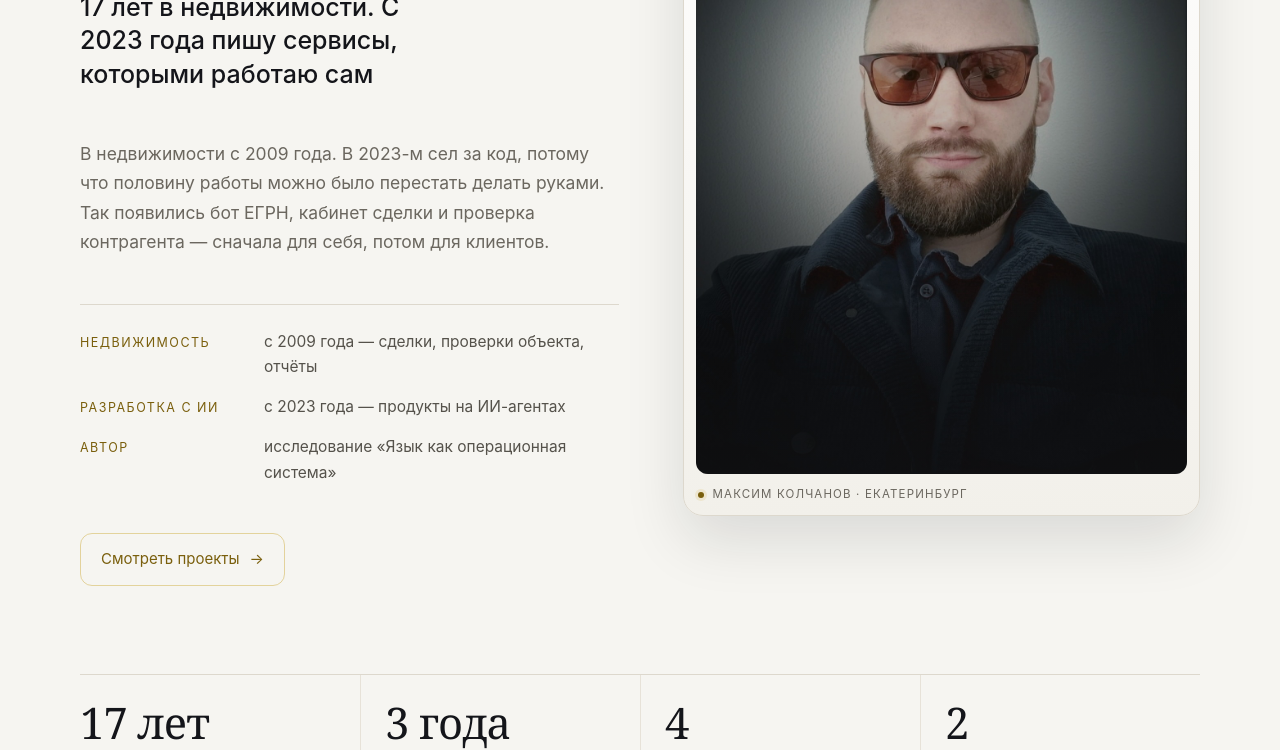
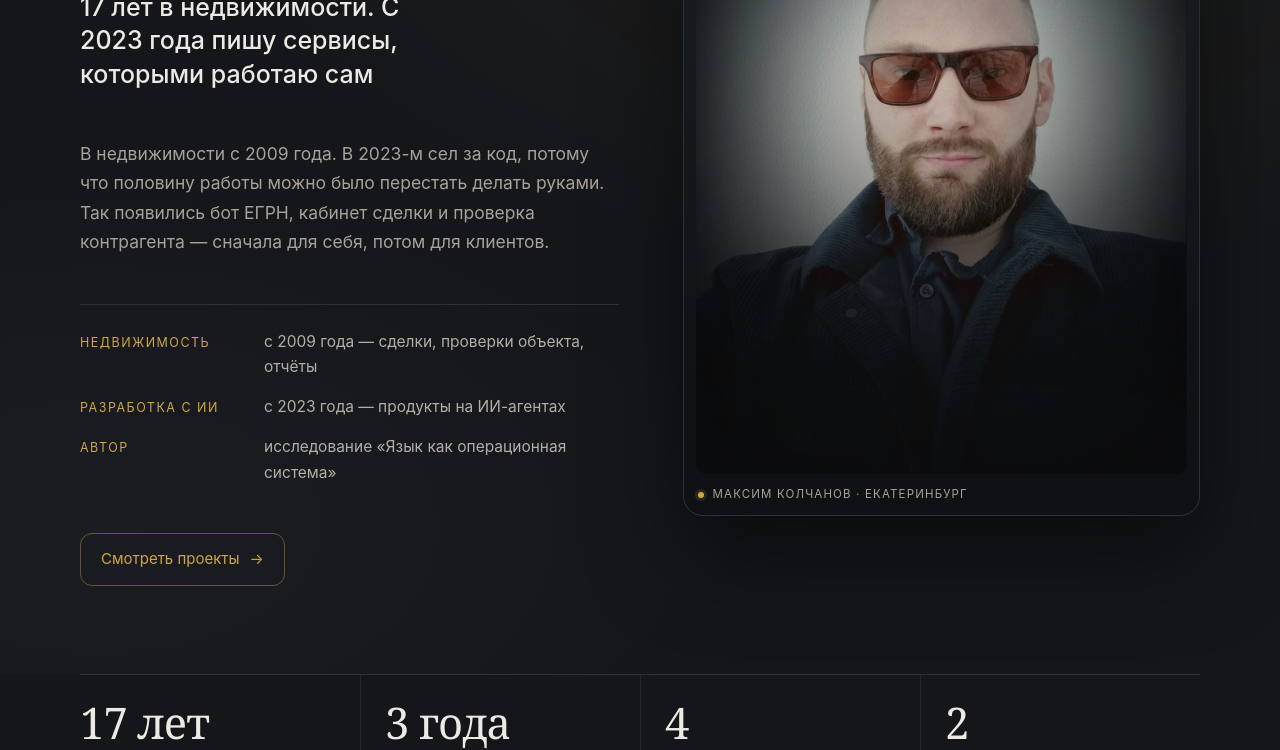
Before and after one commit to Maksim-Kolchanov/maksim-kolchanov.github.io, a plain HTML site: page index.html in a window 1280 px wide. Shown: the part 435-1185 px from the top of the page. Drawn offline with Linux system fonts and the light colour scheme.

Commit message:
Тёмная тема: графит вместо чёрного, единая палитра, виньетка и паспарту под портрет

```diff
--- a/assets/style.css
+++ b/assets/style.css
@@ -10,17 +10,19 @@
    ------------------------------------------------------------------ */
 
 :root {
-  /* палитра: один акцент, три уровня серого */
-  --bg: #0a0b0d;
-  --surface: #101215;
-  --surface-2: #16181c;
-  --line: #23262c;
-  --line-soft: #1b1e22;
-  --text: #ecebe6;
-  --text-2: #d7d4cc;
-  --text-3: #b4b0a6;
-  --muted: #a8a49b;
-  --accent: #c9a227;
+  /* палитра: графит (не чёрный), один тёплый акцент под цвет портрета */
+  color-scheme: dark;
+  --bg: #14161a;
+  --surface: #1a1d22;
+  --surface-2: #21252b;
+  --line: #2c3138;
+  --line-soft: #23272d;
+  --text: #eceae5;
+  --text-2: #d3d0c9;
+  --text-3: #b2afa7;
+  --muted: #a6a29a;
+  --accent: #cfa73c;
+  --accent-soft: rgba(207, 167, 60, 0.14);
 
   /* модульная сетка 8px */
   --s1: 8px;  --s2: 16px; --s3: 24px; --s4: 32px;
@@ -58,7 +60,7 @@ a { color: inherit; text-decoration: none; }
 /* ── верхняя панель: тонкая, не спорит с фигурой ── */
 .topbar {
   position: sticky; top: 0; z-index: 30;
-  background: rgba(10, 11, 13, 0.88);
+  background: rgba(12, 13, 16, 0.88);
   backdrop-filter: blur(20px) saturate(180%);
   -webkit-backdrop-filter: blur(20px) saturate(180%);
   border-bottom: 1px solid var(--line-soft);
@@ -72,7 +74,13 @@ a { color: inherit; text-decoration: none; }
 .topnav a:focus-visible, .hero-jump:focus-visible, .btn:focus-visible { outline: 2px solid var(--accent); outline-offset: 3px; }
 
 /* ── hero: единственная фигура первого экрана ── */
-.hero { padding: var(--s8) 0 var(--s7); }
+.hero {
+  padding: var(--s8) 0 var(--s7);
+  /* свет вокруг фигуры: тёплый ореол под тон лица и холодный под тон фона фото */
+  background:
+    radial-gradient(1150px 620px at 76% 22%, rgba(207, 167, 60, 0.055), transparent 70%),
+    radial-gradient(900px 520px at 8% 86%, rgba(126, 137, 150, 0.055), transparent 72%);
+}
 /* сетка: лицо справа на всю высоту, на телефоне — сразу под именем */
 .hero-grid {
   display: grid;
@@ -124,25 +132,30 @@ h1.name {
 }
 .line-item .text { font-size: 15.5px; color: var(--text-3); }
 
-/* портрет: паспарту, свет вокруг лица, подпись внутри рамки */
+/* портрет: паспарту в тон фона снимка (#0c0d0f), подпись внутри рамки */
 .portrait {
   margin: 0; position: relative;
   padding: 12px 12px 10px;
-  background: linear-gradient(180deg, #141619 0%, #0d0f12 100%);
+  background: linear-gradient(180deg, #191d21 0%, #0e1013 100%);
   border: 1px solid var(--line);
   border-radius: 20px;
-  box-shadow: 0 36px 90px rgba(0, 0, 0, 0.55), inset 0 1px 0 rgba(255, 255, 255, 0.04);
+  box-shadow: 0 36px 90px rgba(0, 0, 0, 0.5), inset 0 1px 0 rgba(255, 255, 255, 0.05);
 }
 .portrait::before {
   content: ""; position: absolute; inset: -10% 0 auto 0; height: 58%;
-  background: radial-gradient(closest-side, rgba(201, 162, 39, 0.15), transparent 72%);
+  background: radial-gradient(closest-side, rgba(207, 167, 60, 0.15), transparent 72%);
   filter: blur(30px); pointer-events: none;
 }
 .portrait-inner { position: relative; border-radius: 12px; overflow: hidden; }
 .portrait-inner img { width: 100%; height: auto; }
+/* виньетка: край снимка темнее своего фона — шва к паспарту не видно */
+.portrait-inner::before {
+  content: ""; position: absolute; inset: 0; pointer-events: none; z-index: 1;
+  box-shadow: inset 0 0 56px rgba(8, 9, 11, 0.55), inset 0 0 120px rgba(8, 9, 11, 0.22);
+}
 .portrait-inner::after {
-  content: ""; position: absolute; inset: 0; pointer-events: none;
-  background: linear-gradient(180deg, rgba(10, 11, 13, 0) 64%, rgba(10, 11, 13, 0.6) 100%);
+  content: ""; position: absolute; inset: 0; pointer-events: none; z-index: 2;
+  background: linear-gradient(180deg, rgba(12, 13, 15, 0) 62%, rgba(12, 13, 15, 0.55) 100%);
 }
 .portrait figcaption {
   display: flex; align-items: center; gap: 9px;
@@ -151,7 +164,7 @@ h1.name {
 }
 .portrait figcaption .dot {
   width: 6px; height: 6px; border-radius: 50%; background: var(--accent);
-  box-shadow: 0 0 0 3px rgba(201, 162, 39, 0.14);
+  box-shadow: 0 0 0 3px rgba(207, 167, 60, 0.14);
 }
 
 /* ── показатели: одна строка, разделители вместо рамок ── */
@@ -172,7 +185,7 @@ h1.name {
 /* ── секции: воздух вместо линий, метка как якорь ── */
 section.block { padding: 88px 0; }
 section.block + section.block { border-top: 1px solid var(--line-soft); }
-#projects { background: linear-gradient(180deg, #0c0e11 0%, #0a0b0d 100%); }
+#projects { background: linear-gradient(180deg, #171a1f 0%, #14161a 100%); }
 
 .section-head { margin-bottom: var(--s4); max-width: 74ch; }
 #projects .section-head { margin-bottom: var(--s3); }
@@ -245,11 +258,11 @@ h2 {
   box-shadow: 0 1px 2px rgba(0, 0, 0, 0.16), 0 10px 30px rgba(0, 0, 0, 0.14);
   transition: border-color .2s var(--ease), transform .2s var(--ease), background .2s var(--ease), box-shadow .2s var(--ease);
 }
-.card:hover { transform: translateY(-3px); background: #14171c; box-shadow: 0 2px 4px rgba(0, 0, 0, 0.2), 0 18px 44px rgba(0, 0, 0, 0.34); }
+.card:hover { transform: translateY(-3px); background: #1e2229; box-shadow: 0 2px 4px rgba(0, 0, 0, 0.2), 0 18px 44px rgba(0, 0, 0, 0.34); }
 .card-top { display: flex; align-items: center; justify-content: space-between; gap: var(--s2); margin-bottom: var(--s2); }
 .kicker {
   font-size: 11px; letter-spacing: 0.12em; text-transform: uppercase; color: var(--accent);
-  background: rgba(201, 162, 39, 0.1); border: 1px solid rgba(201, 162, 39, 0.24);
+  background: rgba(207, 167, 60, 0.1); border: 1px solid rgba(207, 167, 60, 0.24);
   padding: 3px 9px; border-radius: 999px; white-space: nowrap;
 }
 .status { font-size: 13px; color: var(--text-2); text-align: right; font-weight: 500; }
@@ -278,11 +291,11 @@ h2 {
 .hero-jump {
   display: inline-flex; align-items: center; gap: 10px; margin-top: var(--s5);
   font-size: 15px; color: var(--accent);
-  border: 1px solid rgba(201, 162, 39, 0.42); border-radius: var(--radius-sm);
+  border: 1px solid rgba(207, 167, 60, 0.42); border-radius: var(--radius-sm);
   padding: 13px 20px; transition: border-color .18s var(--ease), background .18s var(--ease);
 }
 .hero-jump span { color: var(--accent); transition: transform .16s; }
-.hero-jump:hover { border-color: var(--accent); background: rgba(201, 162, 39, 0.06); }
+.hero-jump:hover { border-color: var(--accent); background: rgba(207, 167, 60, 0.06); }
 .hero-jump:hover span { transform: translateX(3px); }
 .card .more::after { content: "→"; transition: transform .18s ease; }
 .card:hover .more::after { transform: translateX(4px); }
@@ -292,7 +305,7 @@ h2 {
   display: flex; align-items: center; justify-content: space-between; gap: var(--s3);
   margin-top: var(--s3); padding: var(--s3);
   border: 1px solid var(--line); border-radius: 22px;
-  background: radial-gradient(120% 140% at 0% 0%, rgba(201, 162, 39, 0.10), transparent 62%);
+  background: radial-gradient(120% 140% at 0% 0%, rgba(207, 167, 60, 0.10), transparent 62%);
   transition: border-color .18s ease, background .18s ease;
 }
 .invite:hover { border-color: var(--accent); }
@@ -326,12 +339,12 @@ h2 {
 /* ── рабочее место: баннер-кадр ── */
 .workspace { margin: var(--s5) 0 0; position: relative; overflow: hidden; border: 1px solid var(--line); border-radius: var(--radius); }
 .workspace img { width: 100%; height: clamp(190px, 26vw, 320px); object-fit: cover; }
-.workspace::after { content: ""; position: absolute; inset: 0; pointer-events: none; box-shadow: inset 0 0 100px rgba(10, 11, 13, 0.7); }
+.workspace::after { content: ""; position: absolute; inset: 0; pointer-events: none; box-shadow: inset 0 0 100px rgba(12, 13, 16, 0.7); }
 .workspace figcaption {
   position: absolute; left: 0; right: 0; bottom: 0; z-index: 2;
   display: flex; align-items: baseline; gap: 12px;
   padding: 44px var(--s3) var(--s2); font-size: 14px;
-  background: linear-gradient(180deg, transparent, rgba(10, 11, 13, 0.92));
+  background: linear-gradient(180deg, transparent, rgba(12, 13, 16, 0.92));
 }
 .workspace figcaption .fig { font-size: 11px; letter-spacing: 0.18em; text-transform: uppercase; color: var(--accent); white-space: nowrap; }
 
@@ -360,10 +373,10 @@ h2 {
   display: inline-flex; align-items: center; gap: 10px;
   margin-top: var(--s4); padding: 14px 26px;
   background: var(--accent); color: #17150f; font-weight: 600; font-size: 15.5px;
-  border-radius: var(--radius-sm); box-shadow: 0 8px 20px rgba(201, 162, 39, 0.22);
+  border-radius: var(--radius-sm); box-shadow: 0 8px 20px rgba(207, 167, 60, 0.22);
   transition: filter .18s var(--ease), transform .18s var(--ease), box-shadow .18s var(--ease);
 }
-.btn:hover { filter: brightness(1.07); transform: translateY(-1px); box-shadow: 0 12px 26px rgba(201, 162, 39, 0.3); }
+.btn:hover { filter: brightness(1.07); transform: translateY(-1px); box-shadow: 0 12px 26px rgba(207, 167, 60, 0.3); }
 .btn:active { transform: scale(0.985); }
 .contact-list { display: grid; gap: 0; border-top: 1px solid var(--line); }
 .contact-list .row { display: flex; justify-content: space-between; gap: var(--s2); padding: 14px 0; font-size: 14.5px; border-bottom: 1px solid var(--line-soft); }
@@ -446,43 +459,11 @@ footer { padding: var(--s5) 0; border-top: 1px solid var(--line-soft); }
   .tl-row::before { top: 7px; }
 }
 
-/* ══════════════════════════════════════════════════════════════
-   Авто-тема: подстраивается под системную настройку устройства.
-   Переключателя нет намеренно — JS не нужен.
-   ══════════════════════════════════════════════════════════════ */
-@media (prefers-color-scheme: light) {
-  :root {
-    --bg: #f6f5f1;
-    --surface: #ffffff;
-    --surface-2: #f0eee8;
-    --line: #ddd8cd;
-    --line-soft: #e7e2d8;
-    --text: #14151a;
-    --text-2: #2c2e34;
-    --text-3: #55524b;
-    --muted: #6b675f;
-    --accent: #7a5f0d;
-  }
-  .topbar { background: rgba(246, 245, 241, 0.92); }
-  #projects { background: linear-gradient(180deg, #efede7 0%, #f6f5f1 100%); }
-  .portrait {
-    background: linear-gradient(180deg, #ffffff 0%, #f2f0ea 100%);
-    box-shadow: 0 24px 60px rgba(20, 21, 26, 0.12), inset 0 1px 0 #ffffff;
-  }
-  .portrait::before { background: radial-gradient(closest-side, rgba(201, 162, 39, 0.2), transparent 72%); }
-  .portrait-inner::after { background: linear-gradient(180deg, rgba(246, 245, 241, 0) 72%, rgba(20, 21, 26, 0.35) 100%); }
-  .workspace::after { box-shadow: inset 0 0 70px rgba(20, 21, 26, 0.35); }
-  .workspace figcaption { background: linear-gradient(180deg, transparent, rgba(20, 21, 26, 0.82)); color: #f3f1ea; }
-  .workspace figcaption .fig { color: #e0c05a; }
-  .card:hover { background: #fdfdfb; border-color: #cfc9bc; }
-
-  .card--cta { border-color: #d9d3c6; }
-  .card--cta:hover { background: rgba(201, 162, 39, 0.07); border-color: var(--accent); }
-  .tl-row::before { background: var(--bg); }
-  .kicker { background: rgba(122, 95, 13, 0.09); border-color: rgba(122, 95, 13, 0.3); }
-  .chip { background: var(--surface); }
-  .btn { color: #1a1708; }
-}
+/* ──────────────────────────────────────────────────────────────
+   Тема одна: графит. Автопереключения на светлую по системной
+   настройке нет — фото портрета снято на тёмном фоне, и на белой
+   подложке оно читается чёрным прямоугольником, а не частью страницы.
+   ────────────────────────────────────────────────────────────── */
 
 /* ══════════════════════════════════════════════════════════════
    Автоадаптация: устройство ввода, движение, ориентация, размер
```
